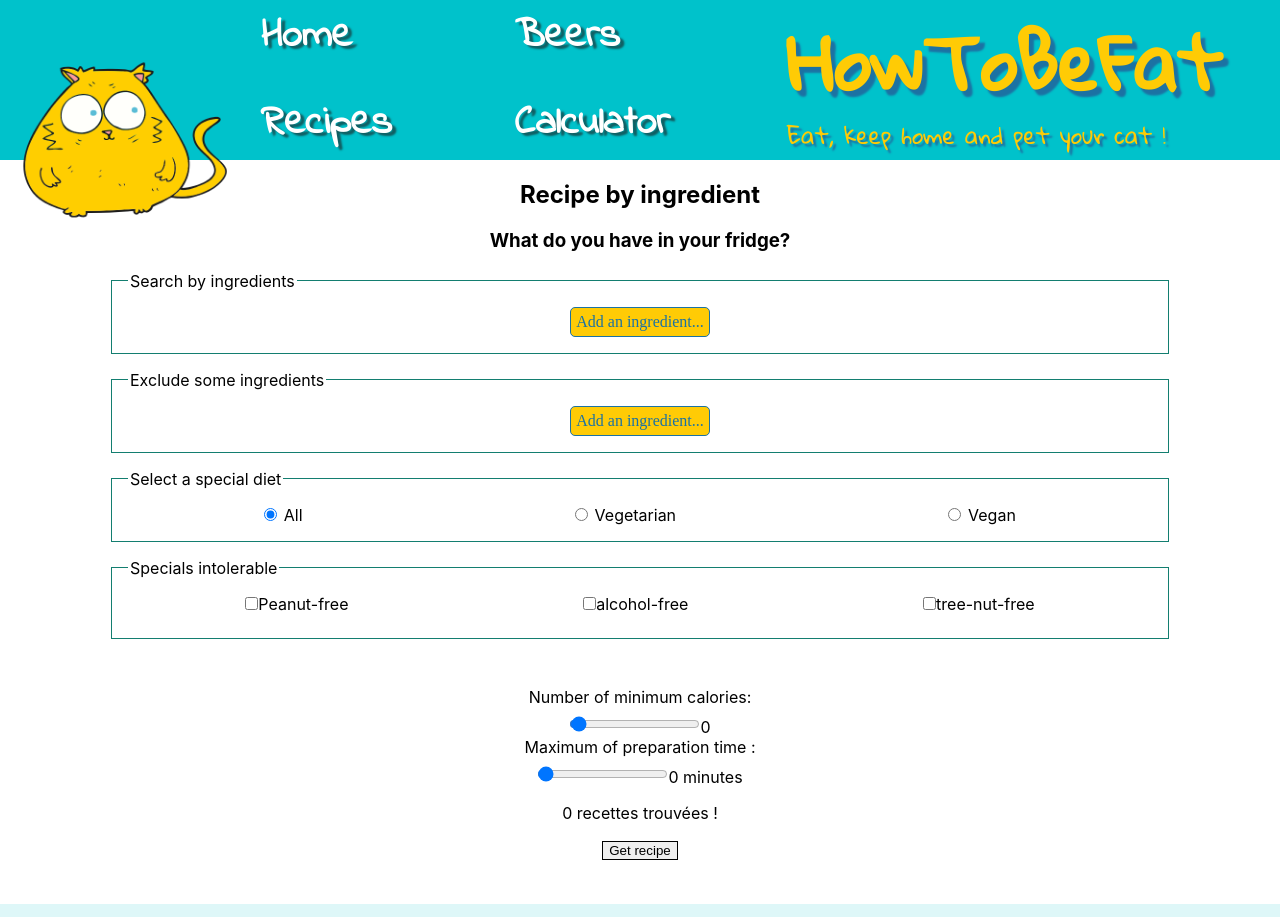
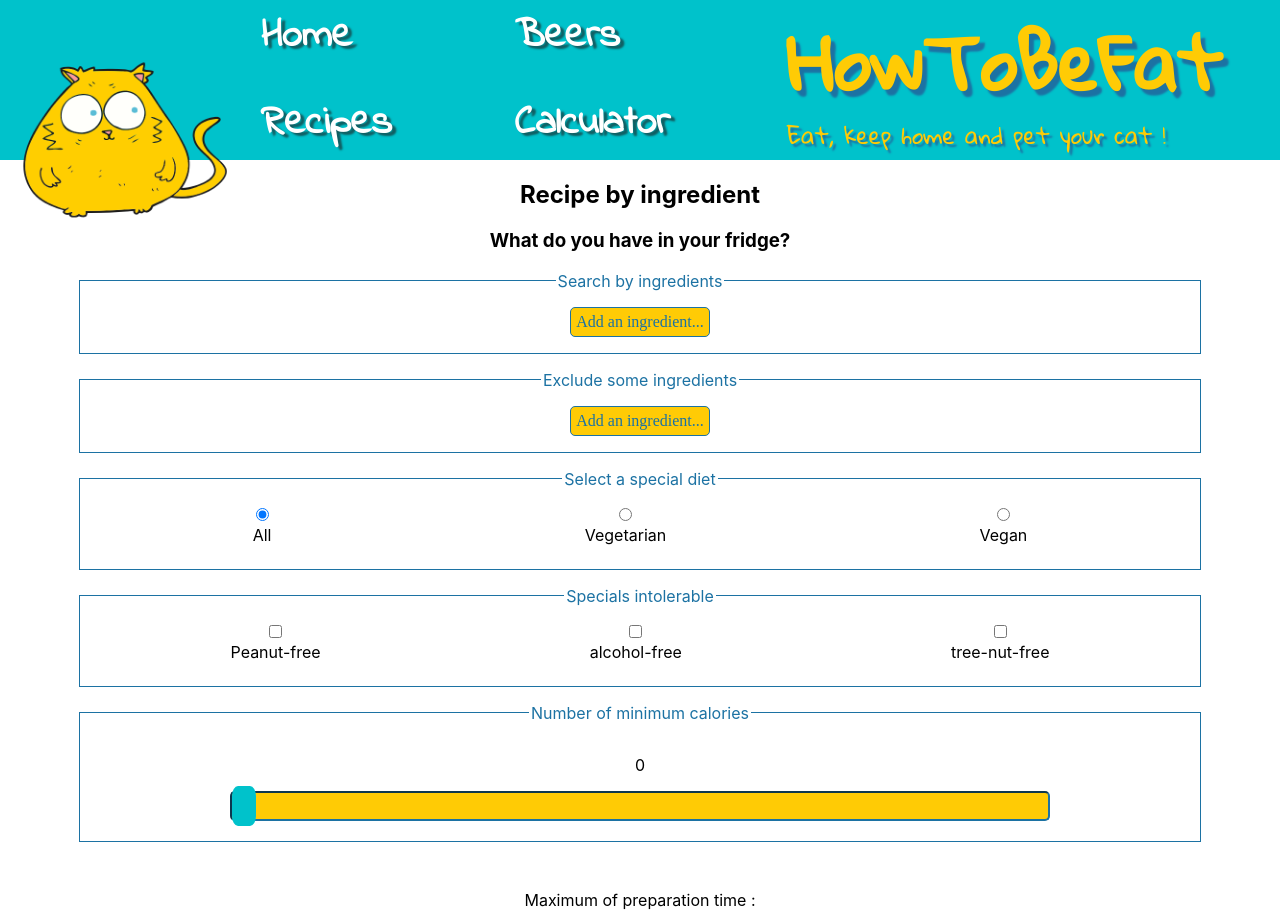
Before and after one commit to WildCodeSchool/paris-0320-project2-howToBeFat, a React (Create React App) app: page /RecipeSearch in a window 1280 px wide. Shown: the top 917 px of the page. Built offline with nearby package versions, Linux system fonts and the light colour scheme; a web font is replaced by a local one.

Commit message:
Stylise range input and component for calories serach

```diff
--- a/src/components/RecipeSearch.js
+++ b/src/components/RecipeSearch.js
@@ -130,19 +130,16 @@ const RecipeSearch = () => {
       <h2>Recipe by ingredient</h2>
       <h3>What do you have in your fridge?</h3>
       <div className='ingredientSearch'>
-        <form onSubmit={submitForm} className="form-example">
-          <Form handleChange={handleChange} submitForm={submitForm} />
+        <form onSubmit={submitForm} className="ingredientsSearch">
+          <Form handleChange={handleChange} submitForm={submitForm} userCalories={userCalories} />
           <div style={{ padding: "1em", color: "red", "fontWeight": "bold" }}>
             {errorRequest}
           </div>
-          <label htmlFor="calories">Number of minimum calories:</label>
-          <input onChange={handleChange} type="range" id="calories" name="calories" min="0" max="100000" step="1" />{userCalories}
-          <br />
           <label htmlFor="time">Maximum of preparation time :</label>
           <input onChange={handleChange} value={userPreparationTime} type="range" id="time" name="time" start="0" min="0" max="240" step="1" />{getPreparationTime(userPreparationTime)}
 
           <p>{numOfResult} recettes trouvées !</p>
-          <div><input className="submit" type="submit" value="Get recipe"></input></div>
+          <div><input type="submit" value="Get recipe" className="button-recipe"></input></div>
         </form>
 
         {recipe[0] &&
--- /dev/null
+++ b/src/components/recipeSearch/Form.css
@@ -0,0 +1,11 @@
+.ingredientsSearch fieldset {
+  width: 85%;
+  margin: 1em auto;
+  padding: 1em;
+  text-align: center;
+  border: 1pt #1c72a3 solid;
+}
+
+.ingredientsSearch legend {
+  color: #1c72a3;
+}
--- a/src/components/recipeSearch/Form.js
+++ b/src/components/recipeSearch/Form.js
@@ -1,11 +1,13 @@
 import React from 'react'
-
 import PropTypes from 'prop-types'
 
 import FormIngredients from './FormIngredients'
 import FormExcludes from './FormExcludes'
 import SpecialDiets from './SpecialDiets'
 import Intolerables from './Intolerables'
+import RangeCalories from './RangeCalories'
+
+import './Form.css'
 
 const Form = (props) => (
   <div>
@@ -13,12 +15,17 @@ const Form = (props) => (
     <FormExcludes handleChange={props.handleChange} />
     <SpecialDiets handleChange={props.handleChange} />
     <Intolerables handleChange={props.handleChange} />
+    <RangeCalories handleChange={props.handleChange} userCalories={props.userCalories} />
   </div>
 
 )
 
 Form.propTypes = {
-  handleChange: PropTypes.func.isRequired
+  handleChange: PropTypes.func.isRequired,
+  userCalories: PropTypes.oneOfType([
+    PropTypes.number.isRequired,
+    PropTypes.string.isRequired
+  ])
 }
 
 export default Form
--- a/src/components/recipeSearch/FormIngredients.css
+++ b/src/components/recipeSearch/FormIngredients.css
@@ -4,21 +4,9 @@
   margin-bottom: .5em;
 }
 
-.ingredientSearch legend {
-  text-align: left;
-}
-
 .ingredientSearch input {
   margin: auto;
   position: relative;
-}
-
-.ingredientSearch fieldset {
-  width: 80%;
-  margin: 1em auto;
-  padding: 1em;
-  text-align: center;
-  border: 1pt rgb(19, 126, 112) solid;
 }
 
 .ingredientSearch .hideButton {
--- a/src/components/recipeSearch/SpecialDiets.css
+++ b/src/components/recipeSearch/Health.css
@@ -4,10 +4,8 @@
   margin: auto;
 }
 
-.specialDiets label {
+.specialDiets {
+  display: flex;
+  justify-content: space-around;
   margin: auto;
 }
-
-.specialDiets input {
-  margin-right:.5em;
-}
--- a/src/components/recipeSearch/Intolerables.css
+++ /dev/null
@@ -1,4 +0,0 @@
-.intolerables {
-  display: flex;
-  justify-content: space-around;
-}
--- a/src/components/recipeSearch/Intolerables.js
+++ b/src/components/recipeSearch/Intolerables.js
@@ -1,26 +1,24 @@
 import React from 'react'
 import PropTypes from 'prop-types'
 
-import './Intolerables.css'
+import './Health.css'
 
 const Intolerables = (props) => {
 
   return (
     <fieldset>
       <legend>Specials intolerable</legend>
-      <div className="intolerables">
-        <label htmlFor="peanut-free">
+      <div className="specialDiets">
+        <div>
           <input type="checkbox" id="peanut-free" name="intolerables" value="peanut-free" onChange={props.handleChange} />
-          Peanut-free
-        </label>
-        <label htmlFor="alcohol-free">
+          <label htmlFor="peanut-free">Peanut-free</label>
+        </div><div>
           <input type="checkbox" id="alcohol-free" name="intolerables" value="alcohol-free" onChange={props.handleChange} />
-          alcohol-free
-        </label>
-        <label htmlFor="tree-nut-free">
+          <label htmlFor="alcohol-free">alcohol-free</label>
+        </div><div>
           <input type="checkbox" id="tree-nut-free" name="intolerables" value="tree-nut-free" onChange={props.handleChange} />
-          tree-nut-free
-        </label>
+          <label htmlFor="tree-nut-free">tree-nut-free</label>
+        </div>
       </div>
     </fieldset>
   )
--- /dev/null
+++ b/src/components/recipeSearch/RangeCalories.css
@@ -0,0 +1,35 @@
+.rangeCalories .caloriesSlider {
+  -webkit-appearance: none;
+  appearance: none;
+  height: 2em;
+  border-radius: 5px;
+  background-color: #ffcb05;
+  border: 2px inset #1c72a3;
+  opacity: 1;
+  -webkit-transition: .2s;
+  transition: opacity .2s;
+  width: 75%;
+  cursor: url(http://www.rw-designer.com/cursor-extern.php?id=94158), pointer
+}
+
+.rangeCalories .caloriesSlider:hover {
+  opacity: 0.7;
+}
+
+.caloriesSlider::-webkit-slider-thumb {
+  -webkit-appearance: none;
+  appearance: none;
+  width: 1.8em;
+  height: 3em;
+  border-radius: 25%;
+  background: #00c2cb;
+  cursor: url(http://www.rw-designer.com/cursor-extern.php?id=93244), grab
+}
+
+.caloriesSlider::-moz-range-thumb {
+  width: 1.8em;
+  height: 3em;
+  border-radius: 25%;
+  background: #00c2cb;
+  cursor: url(http://www.rw-designer.com/cursor-extern.php?id=93244), grab
+}
--- /dev/null
+++ b/src/components/recipeSearch/RangeCalories.js
@@ -0,0 +1,25 @@
+import React from 'react'
+import PropTypes from 'prop-types'
+
+import './RangeCalories.css'
+
+const RangeCalories = (props) => (
+  <fieldset>
+    <legend>Number of minimum calories</legend>
+    <p>{props.userCalories}</p>
+    <div className="rangeCalories">
+      <label htmlFor="calories"></label>
+      <input onChange={props.handleChange} type="range" id="calories" name="calories" min="0" max="100000" step="1" className="caloriesSlider" />
+    </div>
+  </fieldset>
+)
+
+RangeCalories.propTypes = {
+  handleChange: PropTypes.func.isRequired,
+  userCalories: PropTypes.oneOfType([
+    PropTypes.number.isRequired,
+    PropTypes.string.isRequired
+  ])
+}
+
+export default RangeCalories
--- a/src/components/recipeSearch/SpecialDiets.js
+++ b/src/components/recipeSearch/SpecialDiets.js
@@ -1,7 +1,7 @@
 import React, { useState } from 'react'
 import PropTypes from 'prop-types'
 
-import './SpecialDiets.css'
+import './Health.css'
 
 const SpecialDiets = (props) => {
 
@@ -16,15 +16,18 @@ const SpecialDiets = (props) => {
     <fieldset>
       <legend>Select a special diet</legend>
       <div className="specialDiets">
-        <label htmlFor="all">
+        <div>
           <input type="radio" name="specialDiets" id="all" value="" onChange={props.handleChange} onClick={handleClick} checked={checked && true} />
-      All</label>
-        <label htmlFor="vegetarian">
+          <label htmlFor="all">All</label>
+        </div>
+        <div>
           <input type="radio" name="specialDiets" id="vegetarian" value="vegetarian" onChange={props.handleChange} onClick={handleClick} />
-      Vegetarian</label>
-        <label htmlFor="vegan">
+          <label htmlFor="vegetarian">Vegetarian</label>
+        </div>
+        <div>
           <input type="radio" name="specialDiets" id="vegan" value="vegan" onChange={props.handleChange} onClick={handleClick} />
-      Vegan</label>
+          <label htmlFor="vegan">Vegan</label>
+        </div>
       </div>
     </fieldset>
   )
```
